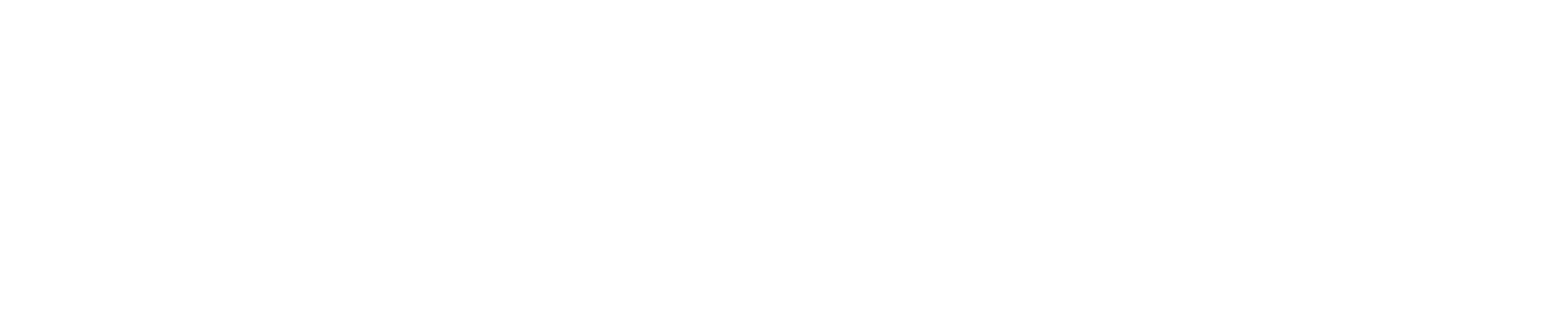
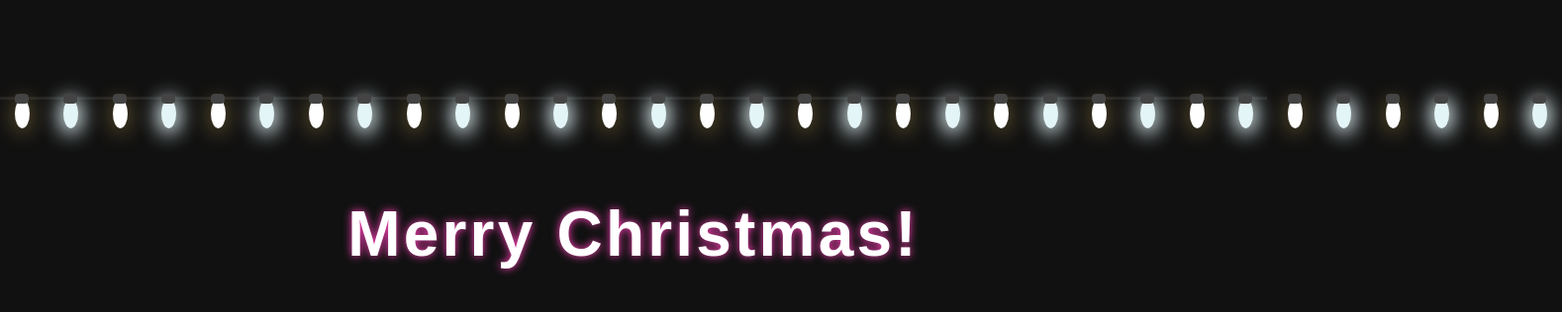
Before and after one commit to gerhynes/christmas-lights, a plain HTML site: page index.html in a window 1280 px wide. Shown: the whole page at 99% size, 1578 px wide, since content can reach past the window. Drawn offline with Linux system fonts and the light colour scheme; a web font is replaced by a local one.

Commit message:
Add and style lights

```diff
--- a/index.html
+++ b/index.html
@@ -10,7 +10,41 @@
 </head>
 
 <body>
-
+  <ul id="wire">
+    <li></li>
+    <li></li>
+    <li></li>
+    <li></li>
+    <li></li>
+    <li></li>
+    <li></li>
+    <li></li>
+    <li></li>
+    <li></li>
+    <li></li>
+    <li></li>
+    <li></li>
+    <li></li>
+    <li></li>
+    <li></li>
+    <li></li>
+    <li></li>
+    <li></li>
+    <li></li>
+    <li></li>
+    <li></li>
+    <li></li>
+    <li></li>
+    <li></li>
+    <li></li>
+    <li></li>
+    <li></li>
+    <li></li>
+    <li></li>
+    <li></li>
+    <li></li>
+  </ul>
+  <h1>Merry Christmas!</h1>
 </body>
 
 </html>
--- a/style.css
+++ b/style.css
@@ -0,0 +1,85 @@
+@import url("https://fonts.googleapis.com/css?family=Mountains+of+Christmas");
+
+body {
+  margin: 0;
+  background: #111;
+  font-family: "Mountains of Christmas", sans-serif;
+}
+
+h1 {
+  position: relative;
+  margin-top: 200px;
+  text-align: center;
+  letter-spacing: 0.2rem;
+  font-size: 4rem;
+  color: #fff;
+  text-shadow: 0px 0px 8px rgba(255, 65, 185, 1);
+}
+
+#wire {
+  text-align: center;
+  white-space: nowrap;
+  position: absolute;
+  padding: 0;
+  height: 100px;
+  width: 100%;
+  top: -18px;
+  border-bottom: 3px solid #222;
+}
+
+#wire li {
+  position: relative;
+  list-style: none;
+  margin: 0 15px;
+  padding: 0;
+  display: inline-block;
+  width: 15px;
+  height: 30px;
+  border-radius: 50%;
+  top: 102px;
+  background: #fff;
+  /* animation */
+  animation-name: even-flash;
+  animation-duration: 1s;
+  animation-iteration-count: infinite;
+  animation-fill-mode: both;
+}
+
+#wire li:nth-child(odd) {
+  animation-name: odd-flash;
+}
+
+#wire li::before {
+  content: "";
+  position: absolute;
+  width: 14px;
+  height: 10px;
+  border-radius: 4px;
+  top: -5px;
+  left: 0;
+  background: #444;
+}
+
+@keyframes even-flash {
+  0%,
+  100% {
+    background: rgba(228, 245, 247, 1);
+    box-shadow: 0px 2px 20px 4px rgba(228, 245, 247, 1);
+  }
+  50% {
+    background: rgba(228, 245, 247, 0.5);
+    box-shadow: 0px 2px 20px 4px rgba(228, 245, 247, 0.3);
+  }
+}
+
+@keyframes odd-flash {
+  0%,
+  100% {
+    background: rgba(rgba(226, 193, 98, 0.5));
+    box-shadow: 0px 2px 20px 4px rgba(226, 193, 98, 0.3);
+  }
+  50% {
+    background: rgba(226, 193, 98, 1);
+    box-shadow: 0px 2px 20px 4px rgba(226, 193, 98, 1);
+  }
+}
```
